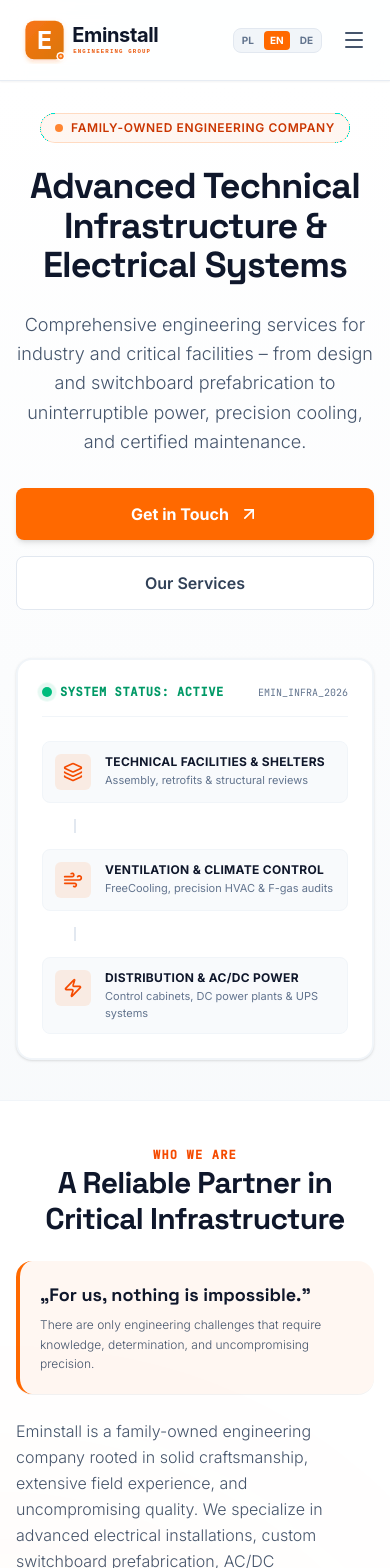
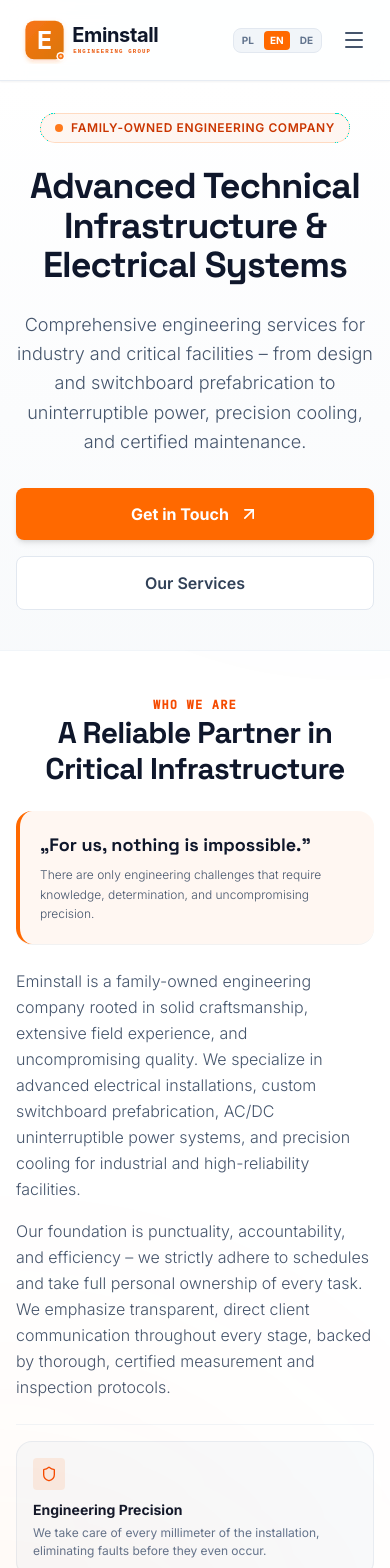
Before and after one commit to wmiga5/Eminstall-website, a React (Vite) app: page / in a window 390 px wide. Shown: the top 1568 px of the page. Built offline with nearby package versions, Linux system fonts and the light colour scheme.

Commit message:
feat(responsive): ukrycie karty schematu w hero na urzadzeniach mobilnych

```diff
--- a/src/App.tsx
+++ b/src/App.tsx
@@ -291,12 +291,12 @@
               </div>
             </motion.div>
 
-            {/* Right Schematic / Visual Display */}
+            {/* Right Schematic / Visual Display (Hidden on mobile) */}
             <motion.div
               initial={{ opacity: 0, scale: 0.95 }}
               animate={{ opacity: 1, scale: 1 }}
               transition={{ duration: 0.6, delay: 0.2 }}
-              className="lg:col-span-5 relative"
+              className="hidden lg:block lg:col-span-5 relative"
               id="hero-right-visual"
             >
               <div className="relative mx-auto max-w-[420px] lg:max-w-none">
```
